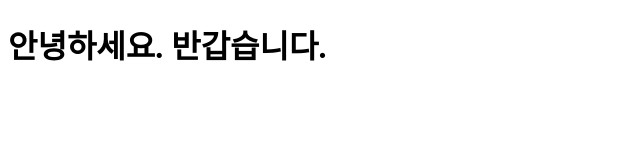
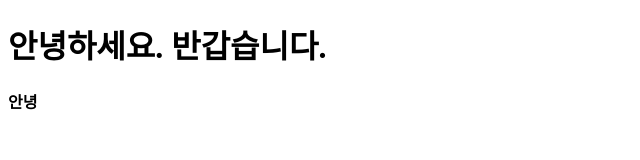
Before and after one commit to demiso5/blog3, a plain HTML site: page index.html in a window 1280 px wide. Shown: the full height of the page, 0-640 px from the left. Drawn offline with Linux system fonts and the light colour scheme.

Commit message:
main work5

```diff
--- a/index.html
+++ b/index.html
@@ -14,6 +14,7 @@
 <body>
 
     <h1>안녕하세요. 반갑습니다.</h1>
+    <div>안녕</div>
 
 </body>
 </html>
```
